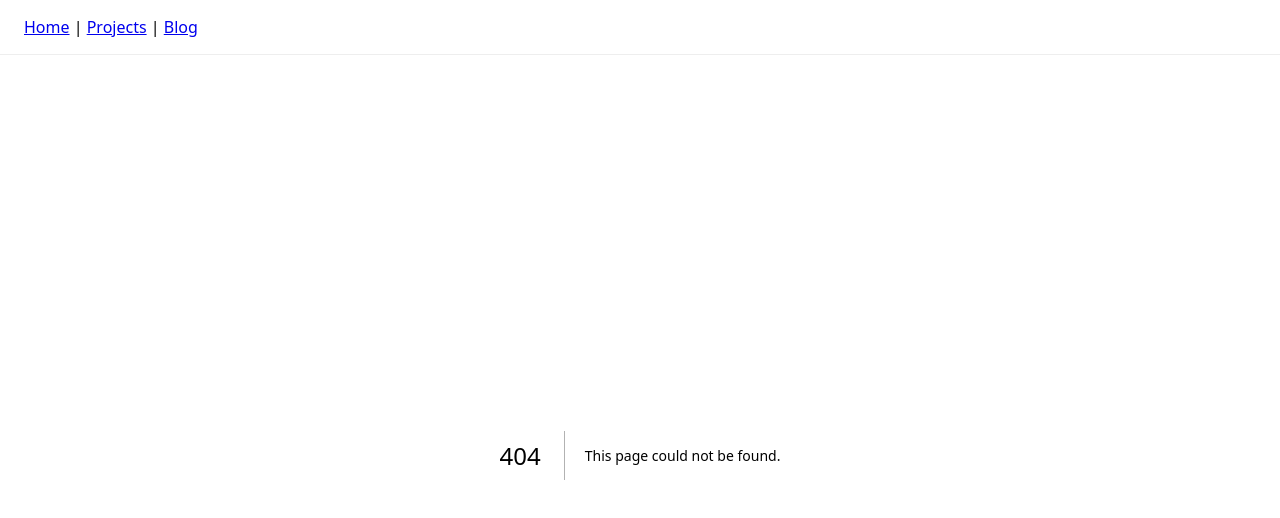
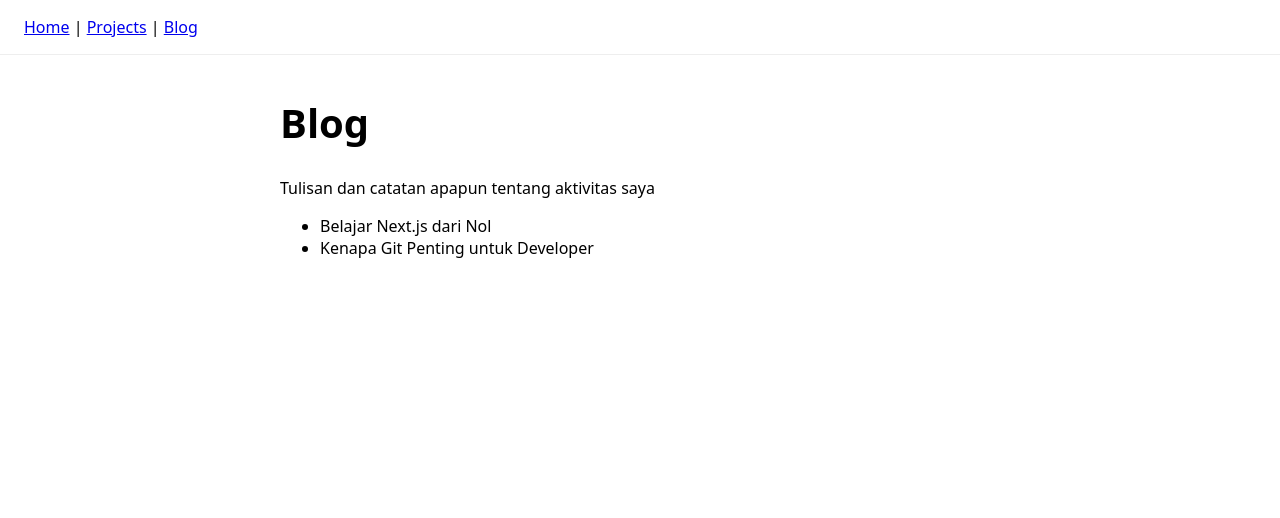
Before and after one commit to rizkibagusss/portfolio, a Next.js app: page /blog in a window 1280 px wide. Before the commit this address had no page. Shown: the top 518 px of the page. Built offline with nearby package versions, Linux system fonts and the light colour scheme.

Commit message:
feat: add blog page route

```diff
--- /dev/null
+++ b/app/blog/page.tsx
@@ -0,0 +1,13 @@
+export default function BlogPage() {
+  return (
+    <main>
+      <h1>Blog</h1>
+      <p>Tulisan dan catatan apapun tentang aktivitas saya</p>
+
+      <ul>
+        <li>Belajar Next.js dari Nol</li>
+        <li>Kenapa Git Penting untuk Developer</li>
+      </ul>
+    </main>
+  );
+}
--- a/app/layout.tsx
+++ b/app/layout.tsx
@@ -31,7 +31,7 @@ export default function RootLayout({
         <header>
           <nav>
             <Link href="/">Home</Link> | <a href="#projects">Projects</a> |{" "}
-            <a href="#blog">Blog</a>
+            <Link href="/blog">Blog</Link>
           </nav>
         </header>
         {children}
```
